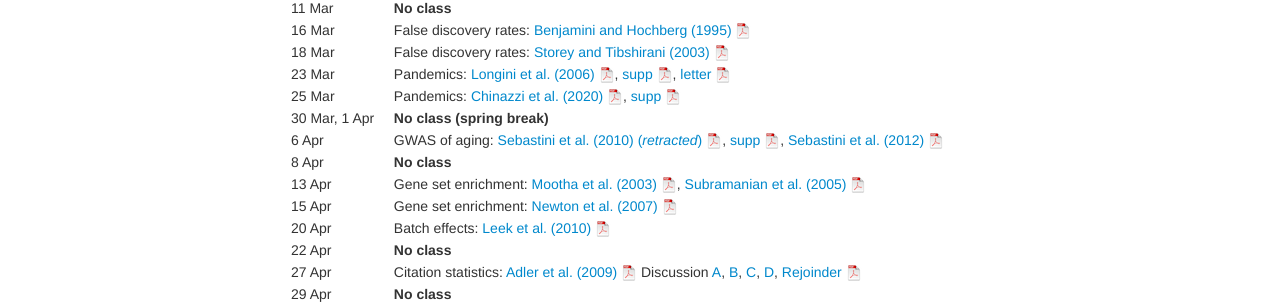
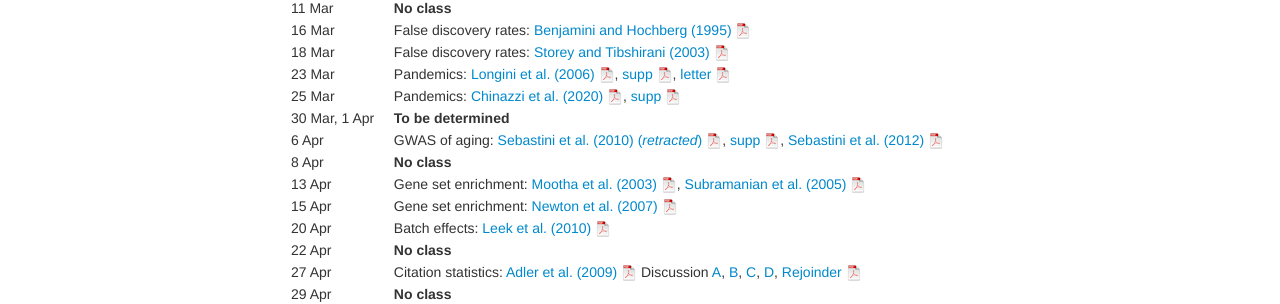
Before and after one commit to kbroman/BMI882_spring2023, a Jekyll site: the page built from schedule.md, in a window 1280 px wide. Shown: the part 441-745 px from the top of the page. Built offline with Jekyll 4.4.1, drawn with Linux system fonts in a browser that asks for light colours.

Commit message:
schedule: make Mar 30, Apr 1 "to be determined"

```diff
--- a/schedule.md
+++ b/schedule.md
@@ -24,7 +24,7 @@ description: Schedule and readings for BMI 882, Biomedical data science scholarl
 | 18 Mar      |    | False discovery rates: [Storey and Tibshirani (2003)](https://doi.org/10.1073/pnas.1530509100) [![pdf logo](icons/pdf-icon.png)](https://www.pnas.org/content/pnas/100/16/9440.full.pdf)
 | 23 Mar      |    | Pandemics: [Longini et al. (2006)](https://doi.org/10.1126/science.1115717) [![pdf logo](icons/pdf-icon.png)](assets/longini2006.pdf), [supp](https://science.sciencemag.org/content/suppl/2005/08/11/1115717.DC1) [![pdf logo](icons/pdf-icon.png)](https://science.sciencemag.org/content/sci/suppl/2005/08/11/1115717.DC1/Longini.SOM.pdf), [letter](https://doi.org/10.1126/science.310.5751.1117c) [![pdf logo](icons/pdf-icon.png)](assets/longini2006_letter.pdf)
 |  25 Mar      |    | Pandemics: [Chinazzi et al. (2020)](https://doi.org/10.1126/science.aba9757) [![pdf logo](icons/pdf-icon.png)](https://science.sciencemag.org/content/sci/early/2020/03/05/science.aba9757.full.pdf), [supp](https://science.sciencemag.org/content/suppl/2020/03/05/science.aba9757.DC1) [![pdf logo](icons/pdf-icon.png)](https://science.sciencemag.org/content/sci/suppl/2020/03/05/science.aba9757.DC1/aba9757_Chinazzi_SM.pdf)
-| 30 Mar, 1 Apr   |    | **No class (spring break)** |
+| 30 Mar, 1 Apr   |    | **To be determined** |
 |  6 Apr      |    | GWAS of aging: [Sebastini et al. (2010) (_retracted_)](https://doi.org/10.1126/science.1190532) [![pdf logo](icons/pdf-icon.png)](assets/sebastini2010.pdf), [supp](https://science.sciencemag.org/content/suppl/2010/06/30/science.1190532.DC1) [![pdf logo](icons/pdf-icon.png)](https://science.sciencemag.org/content/sci/suppl/2010/06/30/science.1190532.DC1/Sebastiani_SOM.pdf), [Sebastini et al. (2012)](https://doi.org/10.1371/journal.pone.0029848) [![pdf logo](icons/pdf-icon.png)](https://journals.plos.org/plosone/article/file?id=10.1371/journal.pone.0029848&type=printable)
 |  8 Apr      |    | **No class** |
 | 13 Apr      |    | Gene set enrichment: [Mootha et al. (2003)](https://doi.org/10.1038/ng1180) [![pdf logo](icons/pdf-icon.png)](assets/mootha2003.pdf), [Subramanian et al. (2005)](https://doi.org/10.1073/pnas.0506580102) [![pdf logo](icons/pdf-icon.png)](https://www.pnas.org/content/pnas/102/43/15545.full.pdf)
```
